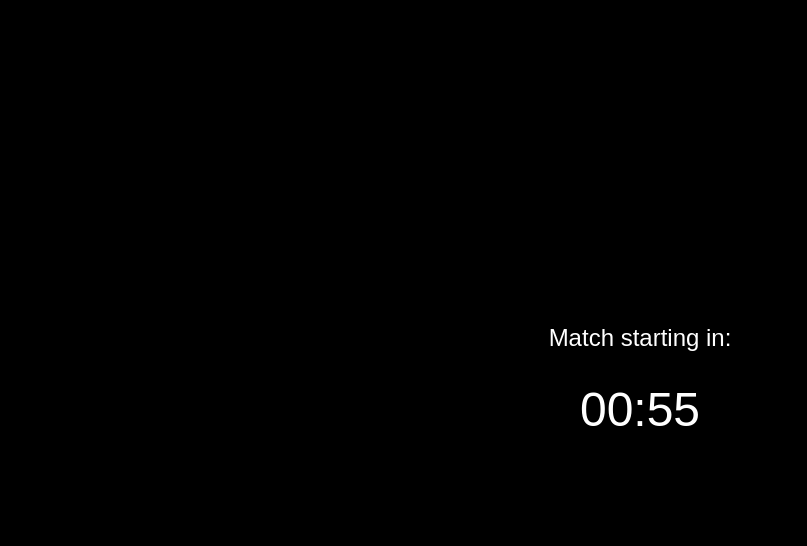
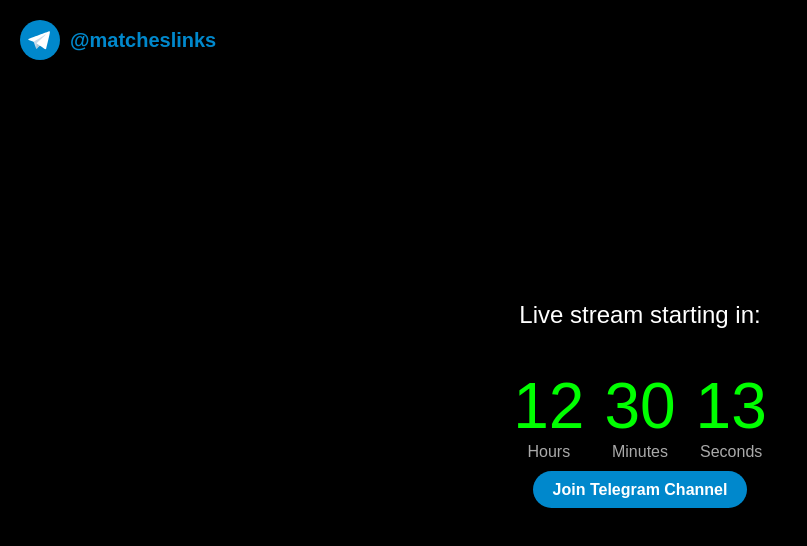
Before and after one commit to valverdeaegithu/testd5, a plain HTML site: page index.html in a window 1280 px wide. Shown: the whole page, without its empty margins (0-807 px from the left). Drawn offline with Linux system fonts and the light colour scheme.

Commit message:
Update index.html

```diff
--- a/index.html
+++ b/index.html
@@ -2,8 +2,8 @@
 <html lang="en">
 <head>
   <meta charset="UTF-8" />
-  <meta name="viewport" content="width=device-width, initial-scale=1.0" />
-  <title>Match Countdown - Popup Blocked</title>
+  <meta name="viewport" content="width=device-width, initial-scale=1.0"/>
+  <title>Live Match - @matcheslinks</title>
   <style>
     body {
       font-family: Arial, sans-serif;
@@ -13,32 +13,77 @@
       flex-direction: column;
       align-items: center;
       justify-content: center;
-      height: 100vh;
+      min-height: 100vh;
       margin: 0;
       text-align: center;
     }
 
+    .telegram-brand {
+      position: fixed;
+      top: 20px;
+      left: 20px;
+      display: flex;
+      align-items: center;
+      gap: 10px;
+    }
+
+    .telegram-logo {
+      width: 40px;
+      height: 40px;
+    }
+
+    .channel-name {
+      font-size: 20px;
+      font-weight: bold;
+      color: #0088cc;
+    }
+
     .countdown-display {
-      font-size: 3rem;
-      background: rgba(0, 0, 0, 0.7);
+      font-size: 4rem;
+      display: flex;
+      gap: 20px;
+      background: rgba(0,0,0,0.7);
       padding: 20px 30px;
-      border-radius: 10px;
-      margin-bottom: 20px;
+      border-radius: 15px;
+    }
+
+    .time-unit {
+      display: flex;
+      flex-direction: column;
+      align-items: center;
+    }
+
+    .time-value {
+      font-size: 4rem;
+      color: #00ff00;
+    }
+
+    .time-label {
+      font-size: 1rem;
+      color: #aaa;
     }
 
     .status-message {
       font-size: 1.5rem;
-      margin-bottom: 10px;
+      margin-bottom: 20px;
+    }
+
+    .tg-button {
+      background: #0088cc;
+      color: white;
+      padding: 10px 20px;
+      border-radius: 20px;
+      font-weight: bold;
+      text-decoration: none;
+      margin-top: 20px;
     }
 
     .player-container {
       width: 100%;
       height: 100vh;
+      background: #000;
+      position: relative;
       display: none;
-      background: #000;
-      position: fixed;
-      top: 0;
-      left: 0;
     }
 
     .player-container iframe {
@@ -50,48 +95,98 @@
 </head>
 <body oncontextmenu="return false">
 
-  <div id="countdownContainer">
-    <div class="status-message">Match starting in:</div>
-    <div class="countdown-display" id="countdown">01:00</div>
+  <!-- Telegram Branding -->
+  <div class="telegram-brand">
+    <svg class="telegram-logo" xmlns="http://www.w3.org/2000/svg" viewBox="0 0 240 240">
+      <circle cx="120" cy="120" r="120" fill="#0088cc"/>
+      <path d="M81.229,128.772l14.237,39.406s1.78,3.687,3.686,3.687,30.255-29.492,30.255-29.492l31.525-60.89L81.737,118.6Z" fill="#c8daea"/>
+      <path d="M100.106,138.878l-2.733,29.046s-1.144,8.9,7.754,0,17.415-15.763,17.415-15.763" fill="#a9c6d8"/>
+      <path d="M81.486,130.178,52.2,120.636s-3.5-1.42-2.373-4.64c.232-.664.7-1.229,2.1-2.2,6.489-4.523,120.106-45.36,120.106-45.36s3.208-1.081,5.1-.362a2.766,2.766,0,0,1,1.885,2.055,9.357,9.357,0,0,1,.254,2.585c-.009.752-.1,1.449-.169,2.542-.692,11.165-21.4,94.493-21.4,94.493s-1.239,4.876-5.678,5.043A8.13,8.13,0,0,1,146.1,172.5c-8.711-7.493-38.819-27.727-45.472-32.177a1.27,1.27,0,0,1-.546-.9c-.093-.469.417-1.05.417-1.05s52.426-46.6,53.821-51.492c.108-.379-.3-.566-.848-.4-3.482,1.281-63.844,39.4-70.506,43.607A3.21,3.21,0,0,1,81.486,130.178Z" fill="#fff"/>
+    </svg>
+    <div class="channel-name">@matcheslinks</div>
   </div>
 
+  <!-- Countdown -->
+  <div id="countdownContainer">
+    <div class="status-message">Live stream starting in:</div>
+    <div class="countdown-display">
+      <div class="time-unit">
+        <div class="time-value" id="hours">00</div>
+        <div class="time-label">Hours</div>
+      </div>
+      <div class="time-unit">
+        <div class="time-value" id="minutes">00</div>
+        <div class="time-label">Minutes</div>
+      </div>
+      <div class="time-unit">
+        <div class="time-value" id="seconds">00</div>
+        <div class="time-label">Seconds</div>
+      </div>
+    </div>
+    <a href="https://t.me/matcheslinks" class="tg-button" target="_blank">Join Telegram Channel</a>
+  </div>
+
+  <!-- Player -->
   <div class="player-container" id="playerContainer"></div>
 
   <script>
-    let countdownSeconds = 60;
-    const countdownEl = document.getElementById('countdown');
     const countdownContainer = document.getElementById('countdownContainer');
     const playerContainer = document.getElementById('playerContainer');
+    const hoursEl = document.getElementById('hours');
+    const minutesEl = document.getElementById('minutes');
+    const secondsEl = document.getElementById('seconds');
+
+    // Set fixed target time to 12:00 AM IST
+    function getTargetDate() {
+      const now = new Date();
+      const target = new Date(now);
+      target.setHours(0, 0, 0, 0); // Set to 12:00 AM
+
+      if (now >= target) {
+        target.setDate(target.getDate() + 1);
+      }
+
+      return target;
+    }
+
+    const targetTime = getTargetDate().getTime();
 
     function updateCountdown() {
-      const minutes = String(Math.floor(countdownSeconds / 60)).padStart(2, '0');
-      const seconds = String(countdownSeconds % 60).padStart(2, '0');
-      countdownEl.textContent = `${minutes}:${seconds}`;
+      const now = new Date().getTime();
+      const distance = targetTime - now;
 
-      if (countdownSeconds <= 0) {
+      if (distance <= 0) {
         clearInterval(timer);
         countdownContainer.style.display = 'none';
-        loadIframe();
+        loadVideo();
+        return;
       }
 
-      countdownSeconds--;
+      const hours = Math.floor((distance % (1000 * 60 * 60 * 24)) / (1000 * 60 * 60));
+      const minutes = Math.floor((distance % (1000 * 60 * 60)) / (1000 * 60));
+      const seconds = Math.floor((distance % (1000 * 60)) / 1000);
+
+      hoursEl.textContent = hours.toString().padStart(2, '0');
+      minutesEl.textContent = minutes.toString().padStart(2, '0');
+      secondsEl.textContent = seconds.toString().padStart(2, '0');
     }
 
-    function loadIframe() {
+    function loadVideo() {
       playerContainer.style.display = 'block';
+
       const iframe = document.createElement('iframe');
       iframe.setAttribute('sandbox', 'allow-same-origin allow-scripts');
+      iframe.setAttribute('allowfullscreen', 'true');
+      iframe.setAttribute('allow', 'autoplay; fullscreen; encrypted-media');
       iframe.setAttribute('frameborder', '0');
-      iframe.setAttribute('gesture', 'media');
-      iframe.setAttribute('allow', 'encrypted-media; autoplay');
-      iframe.setAttribute('allowfullscreen', 'true');
       iframe.setAttribute('scrolling', 'no');
-      iframe.setAttribute('src', 'https://sonylive.pages.dev/play?id=1090479641&autoplay=1');
+      iframe.src = 'https://sonylive.pages.dev/play?id=1090482895&autoplay=1';
+
       playerContainer.appendChild(iframe);
     }
 
+    updateCountdown();
     const timer = setInterval(updateCountdown, 1000);
-    updateCountdown(); // show initial value immediately
   </script>
 
 </body>
```
